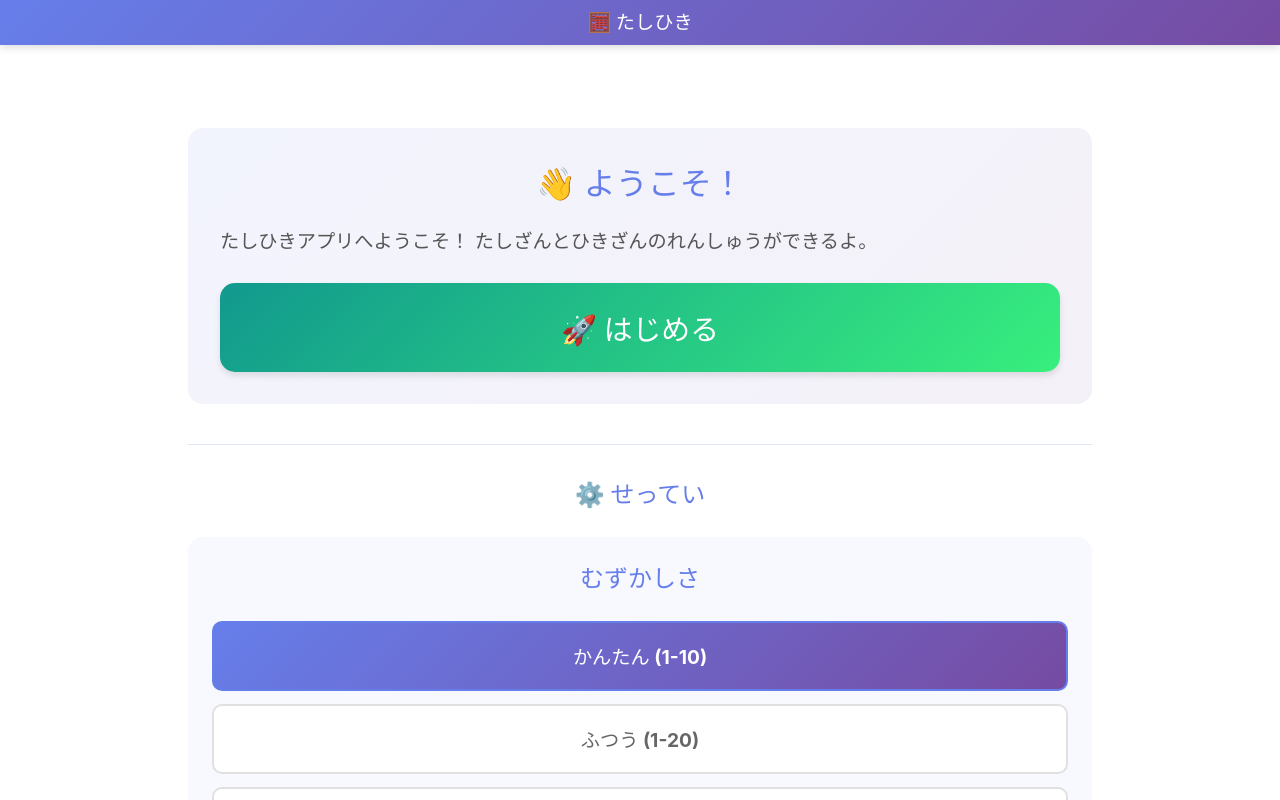
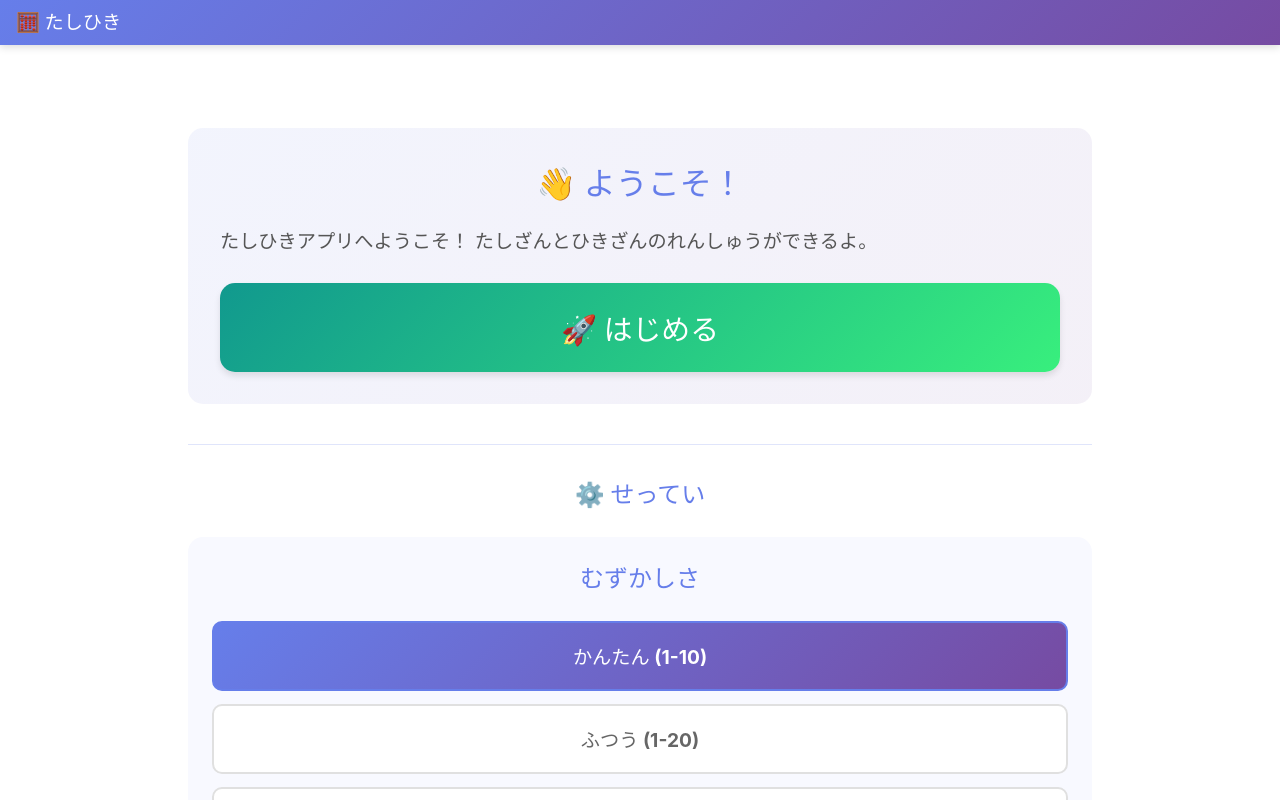
Before and after one commit to arcatdmz/tashihiki, a React (Vite) app: page / in a window 1280 px wide. Shown: the top 800 px of the page. Built offline with nearby package versions, Linux system fonts and the light colour scheme.

Commit message:
Remove unnecessary transition and flex properties from app header styles

```diff
--- a/src/App.css
+++ b/src/App.css
@@ -38,7 +38,6 @@ body {
   left: 0;
   right: 0;
   z-index: 1000;
-  transition: transform 0.2s ease;
   cursor: default;
   display: flex;
   align-items: center;
@@ -50,16 +49,12 @@ body {
 }
 
 .app-header h1 {
-  display: flex;
-  align-items: center;
-  gap: 0;
   text-align: left;
   color: #fff;
   font-size: 1.2rem;
   margin: 0;
   user-select: none;
   max-width: 900px;
-  margin: 0 auto;
 }
 
 .timer-in-header {
```
